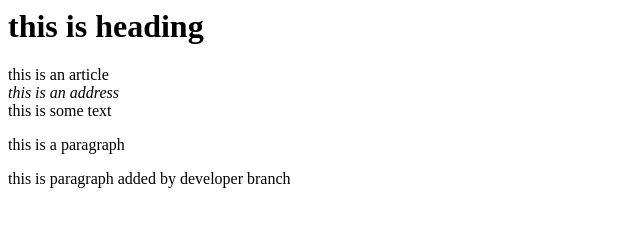
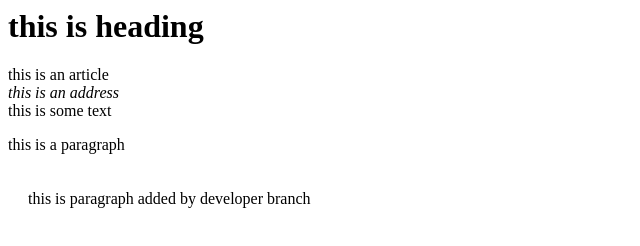
Before and after one commit to SamiullahMeer/git-one, a plain HTML site: page index.html in a window 1280 px wide. Shown: the whole page, without its empty margins (0-640 px from the left). Drawn offline with Linux system fonts and the light colour scheme.

Commit message:
the padding is added

```diff
--- a/index.html
+++ b/index.html
@@ -11,6 +11,6 @@
         </address>
         <abbr>this is some text</abbr>
         <p> this is a paragraph</p>
-        <p> this is paragraph added by developer branch</p>
+        <p style="padding:20px"> this is paragraph added by developer branch</p>
     </body>
 </html>
```
